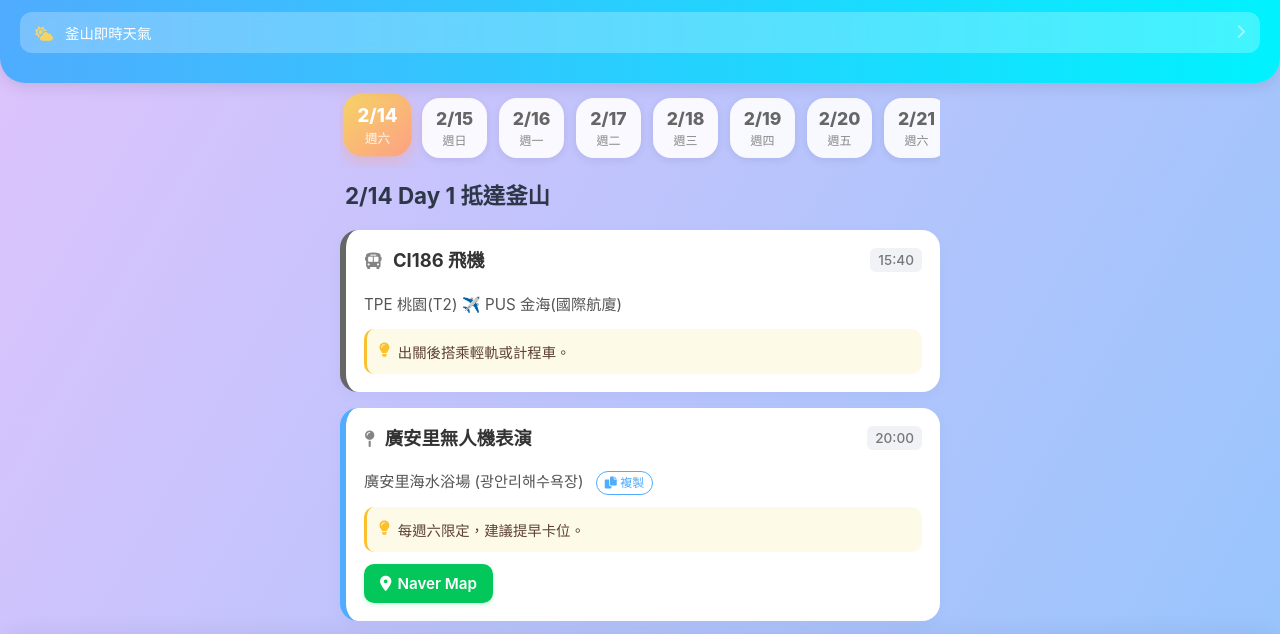
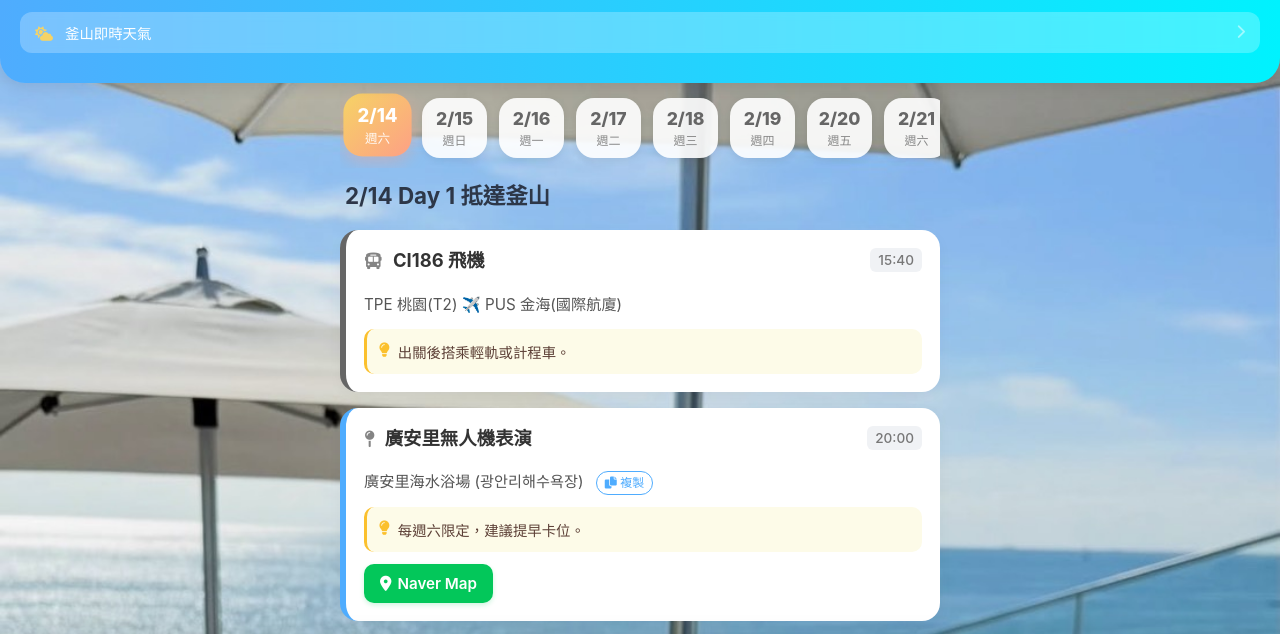
Before and after one commit to vic85821/2026-busan-trip, a plain HTML site: page index.html in a window 1280 px wide. Shown: the part 86-720 px from the top of the page. Drawn offline with Linux system fonts and the light colour scheme.

Commit message:
Update the background image

```diff
--- a/index.html
+++ b/index.html
@@ -35,7 +35,10 @@
 
         body {
             font-family: -apple-system, BlinkMacSystemFont, "Segoe UI", Roboto, Helvetica, Arial, sans-serif;
-            background: linear-gradient(120deg, #e0c3fc 0%, #8ec5fc 100%);
+            background-image: url('static/background.jpg');
+            background-size: cover;      /* 讓圖片填滿整個畫面 */
+            background-repeat: no-repeat; /* 防止圖片重疊重複 */
+            background-attachment: fixed; /* 讓背景固定，不隨捲軸滾動 */
             margin: 0;
             padding: 0;
             padding-bottom: 90px;
```
Also changed, not shown: static/background.jpg (added).
